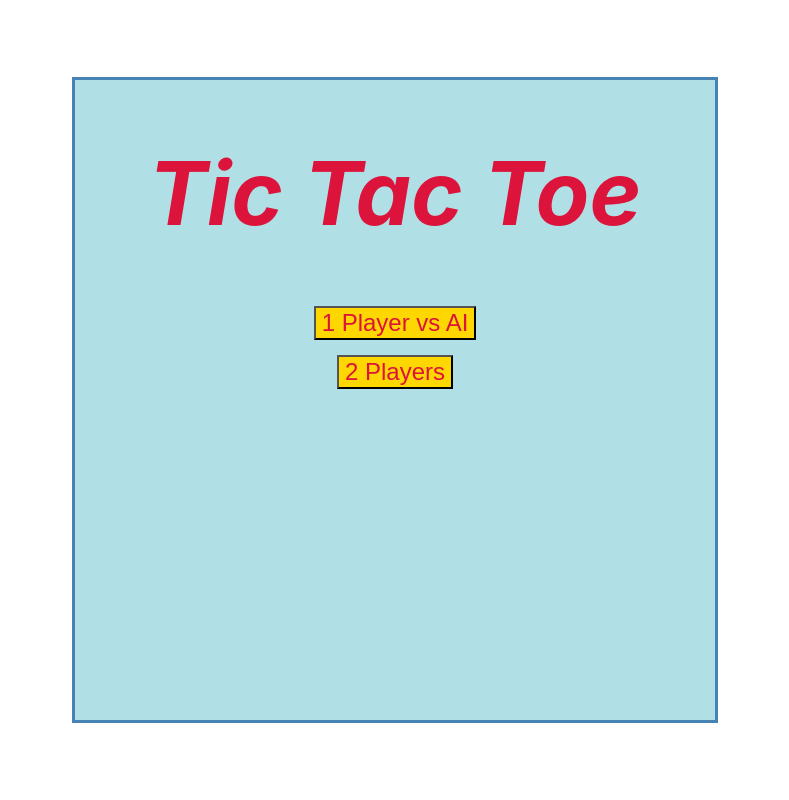
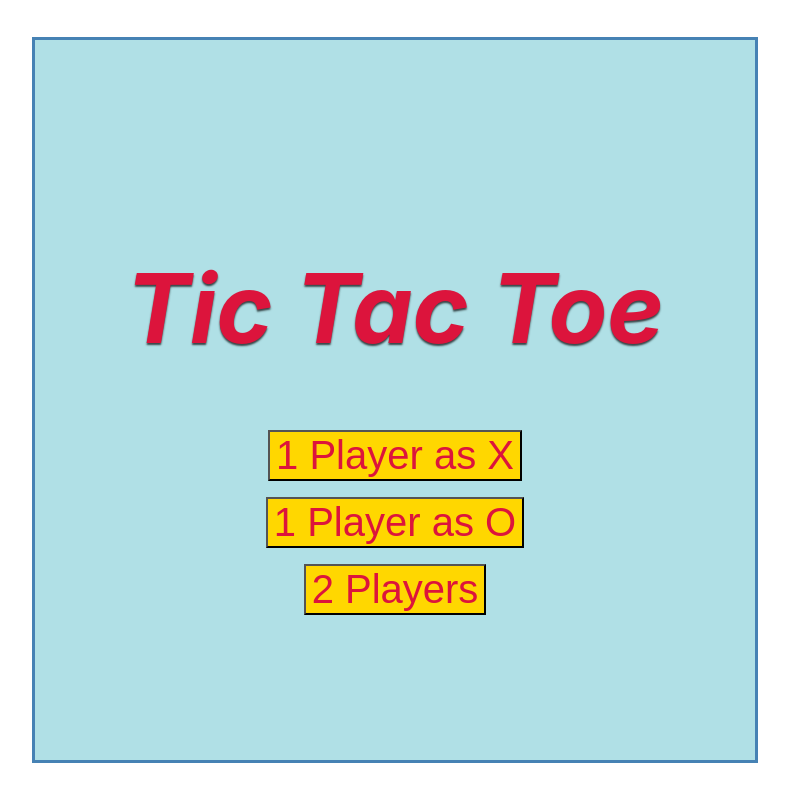
Before and after one commit to eabdullazyanov/tic-tac-toe-with-ai, a React (Create React App) app: page / in a window 1280 px wide. Shown: the whole page, without its empty margins (245-1034 px from the left). Built offline with nearby package versions, Linux system fonts and the light colour scheme.

Commit message:
Added "Play Again", "Main Menu" buttons; added the opportunity to play with 2 players; updated markup

```diff
--- a/package.json
+++ b/package.json
@@ -2,6 +2,7 @@
   "name": "tic-tac-toe",
   "version": "0.1.0",
   "private": true,
+  "homepage" : "https://eabdullazyanov.github.io/tic-tac-toe-with-ai/",
   "dependencies": {
     "@testing-library/jest-dom": "^4.2.4",
     "@testing-library/react": "^9.3.2",
--- a/src/App.css
+++ b/src/App.css
@@ -2,13 +2,14 @@
   display: flex;
   align-items: center;
   justify-content: center;
-  min-height: 100vh;
+  height: 100vmin;
 }
 .appInner {
   background-color: powderblue;
-  width: 80vh;
-  min-height: 80vh;
+  width: 90vmin;
+  height: 90vmin;
   border: steelblue solid 3px;
+  position: relative;
 }
 
 .mainMenu {
@@ -20,26 +21,27 @@
   flex-direction: column;
 }
 .mainMenu .gameTitle {
-  font-size: 88px;
+  font-size: 12vmin;
   font-weight: bold;
   font-style: italic;
-  margin: 60px 0;
+  margin: 8vmin 0;
   color: crimson;
+  text-shadow: 0 2px 2px rgba(0,0,0, .7);
 }
 .mainMenu button {
-  font-size: 24px;
+  font-size: 5vmin;
   color: crimson;
   background: gold;
 }
 .mainMenu button +button {
-  margin-top: 15px;
+  margin-top: 2vmin;
 }
 
 .field {
-  width: 75vh;
-  height: 75vh;
+  width: 85vmin;
+  height: 80vmin;
   display: grid;
-  margin: 10px auto 0;
+  margin: 2vmin auto 0;
   grid-template-columns: repeat(3, 1fr);
   grid-template-rows: repeat(3, 1fr);
   grid-gap: 5px;
@@ -53,7 +55,44 @@
   cursor: pointer;
   background: gold;
   transition: background .2s;
+  font-size: 17vmin;
+  color: tomato;
 }
 .cell:hover {
   background: khaki;
 }
+
+.statusBar {
+  text-align: center;
+  font-weight: bold;
+  margin-top: 1vmin;
+  height: 4vmin;
+  font-size: 4vmin;
+}
+
+.gameOver {
+  position: absolute;
+  left: 0;
+  right: 0;
+  bottom: 0;
+  top: 0;
+  background: rgba(255, 255, 255, .5);
+  display: flex;
+  align-items: center;
+  justify-content: center;
+  flex-direction: column;
+}
+.gameOver .message {
+  font-size: 10vmin;
+  font-weight: bold;
+  color: tomato;
+  text-shadow: 0 2px 2px rgba(0,0,0, .7);
+  margin-bottom: 5vmin;
+}
+.gameOver button {
+  font-size: 4vmin;
+}
+
+.gameOver button +button {
+  margin-top: 2vmin;
+}
--- a/src/App.jsx
+++ b/src/App.jsx
@@ -2,24 +2,33 @@ import React, { useState, useCallback } from 'react';
 import './App.css';
 import Game from './components/Game';
 import MainMenu from './components/MainMenu';
-import { APP_STATUS_MAIN_MENU, APP_STATUS_LOADING, APP_STATUS_GAME_IN_PROGRESS } from './constants';
+import {
+  APP_STATUS_MAIN_MENU, APP_STATUS_GAME, APP_STATUS_GAME_AS_X, APP_STATUS_GAME_AS_O, MIN, MAX,
+} from './constants';
 
 function App() {
   const [appStatus, setAppStatus] = useState(APP_STATUS_MAIN_MENU);
-  const startGame = useCallback(
-    () => {
-      setAppStatus(APP_STATUS_GAME_IN_PROGRESS);
-    },
-    [setAppStatus],
-  );
+
+  const startGame = useCallback(() => setAppStatus(APP_STATUS_GAME), []);
+  const startGameAsX = useCallback(() => setAppStatus(APP_STATUS_GAME_AS_X), []);
+  const startGameAsO = useCallback(() => setAppStatus(APP_STATUS_GAME_AS_O), []);
+  const returnToMainMenu = useCallback(() => setAppStatus(APP_STATUS_MAIN_MENU), []);
+
   return (
     <div className="App">
       <div className="appInner">
         {(() => {
           switch (appStatus) {
-            case APP_STATUS_MAIN_MENU: return <MainMenu startGame={startGame} />;
-            case APP_STATUS_LOADING: return null;
-            case APP_STATUS_GAME_IN_PROGRESS: return <Game />;
+            case APP_STATUS_MAIN_MENU: return (
+              <MainMenu
+                startGame={startGame}
+                startGameAsX={startGameAsX}
+                startGameAsO={startGameAsO}
+              />
+            );
+            case APP_STATUS_GAME: return <Game returnToMainMenu={returnToMainMenu} />;
+            case APP_STATUS_GAME_AS_X: return <Game ai={MIN} returnToMainMenu={returnToMainMenu} />;
+            case APP_STATUS_GAME_AS_O: return <Game ai={MAX} returnToMainMenu={returnToMainMenu} />;
             default: return null;
           }
         })()}
--- a/src/components/Game/index.jsx
+++ b/src/components/Game/index.jsx
@@ -1,7 +1,8 @@
 import React, { useState, useEffect, useCallback } from 'react';
+import PropTypes from 'prop-types';
 
 import {
-  MAX, MIN, sign, name, AI, AI_DELAY,
+  MAX, sign, name, AI_DELAY,
 } from '../../constants';
 import minimaxTree from '../../utils/minimaxTree';
 import { getOpponent, getBestChildIndex } from '../../utils';
@@ -9,11 +10,18 @@ import {
   generateEmptyField, getCellIndex, getFieldAfterMove, isGameOver,
 } from './utils';
 
-const Game = () => {
-  const [gameResult, setGameResult] = useState();
+const Game = ({ ai, returnToMainMenu }) => {
+  const [gameResult, setGameResult] = useState(null);
   const [whoseMove, setWhoseMove] = useState(MAX);
   const [currentMinimaxNode, setCurrentMinimaxNode] = useState(minimaxTree);
   const [field, updateField] = useState(() => generateEmptyField());
+
+  const setInitialState = useCallback(() => {
+    setGameResult(null);
+    setWhoseMove(MAX);
+    setCurrentMinimaxNode(minimaxTree);
+    updateField(generateEmptyField());
+  }, []);
 
   const makeMove = useCallback((cellIndex) => {
     const fieldAfterMove = getFieldAfterMove(field, whoseMove, cellIndex);
@@ -30,22 +38,24 @@ const Game = () => {
   }, [field, whoseMove, currentMinimaxNode]);
 
   const onCellClick = useCallback((cellId) => {
+    if (whoseMove === ai) return;
+
     const cellIndex = getCellIndex(cellId, field);
     if (field[cellIndex].occupiedBy == null) makeMove(cellIndex);
-  }, [field, makeMove]);
+  }, [field, whoseMove, ai, makeMove]);
 
   const makeAiMove = useCallback(() => {
-    const bestMove = getBestChildIndex(MIN, currentMinimaxNode.children);
+    const bestMove = getBestChildIndex(ai, currentMinimaxNode.children);
     makeMove(bestMove);
-  }, [currentMinimaxNode, makeMove]);
+  }, [currentMinimaxNode, ai, makeMove]);
 
   useEffect(() => {
-    if (whoseMove !== AI || gameResult != null) return undefined;
+    if (whoseMove !== ai || gameResult != null) return undefined;
 
     const timer = setTimeout(makeAiMove, AI_DELAY);
 
     return () => clearTimeout(timer);
-  }, [whoseMove, gameResult, currentMinimaxNode, makeAiMove]);
+  }, [whoseMove, gameResult, ai, currentMinimaxNode, makeAiMove]);
 
   return (
     <div className="game">
@@ -56,28 +66,41 @@ const Game = () => {
           </div>
         ))}
       </div>
-      <div>
+      <div className="statusBar">
         {
         gameResult == null
           ? (
             <div>
-              {name[whoseMove]}
-              &apos;s turn
+              {`${name[whoseMove]}'s turn (${sign[whoseMove]})`}
             </div>
           )
-          : (
-            <b>
-              {name[gameResult]}
-              won!
-            </b>
-          )
+          : ' '
         }
       </div>
-      <div>
-        <button type="button">Reset</button>
-      </div>
+      {gameResult != null && (
+        <div className="gameOver">
+          <div className="message">
+            {
+              gameResult === 0
+                ? 'Tie!'
+                : `${name[gameResult]} win!`
+            }
+          </div>
+          <button type="button" onClick={setInitialState}>Play again</button>
+          <button type="button" onClick={returnToMainMenu}>Main Menu</button>
+        </div>
+      )}
     </div>
   );
 };
 
+Game.propTypes = {
+  ai: PropTypes.number,
+  returnToMainMenu: PropTypes.func.isRequired,
+};
+
+Game.defaultProps = {
+  ai: null,
+};
+
 export default Game;
--- a/src/components/MainMenu.jsx
+++ b/src/components/MainMenu.jsx
@@ -1,17 +1,19 @@
 import React from 'react';
 import PropTypes from 'prop-types';
-import { GAME_MODE_1_PLAYER_VS_AI, GAME_MODE_2_PLAYERS } from '../constants';
 
-const MainMenu = ({ startGame }) => (
+const MainMenu = ({ startGame, startGameAsX, startGameAsO }) => (
   <div className="mainMenu">
     <div className="gameTitle">Tic Tac Toe</div>
-    <button type="button" onClick={() => startGame(GAME_MODE_1_PLAYER_VS_AI)}>1 Player vs AI</button>
-    <button type="button" onClick={() => startGame(GAME_MODE_2_PLAYERS)}>2 Players</button>
+    <button type="button" onClick={startGameAsX}>1 Player as X</button>
+    <button type="button" onClick={startGameAsO}>1 Player as O</button>
+    <button type="button" onClick={startGame}>2 Players</button>
   </div>
 );
 
 MainMenu.propTypes = {
   startGame: PropTypes.func.isRequired,
+  startGameAsX: PropTypes.func.isRequired,
+  startGameAsO: PropTypes.func.isRequired,
 };
 
 export default MainMenu;
--- a/src/constants.js
+++ b/src/constants.js
@@ -1,31 +1,22 @@
 export const FIELD_SIZE = 3;
 export const CELLS_NUMBER = FIELD_SIZE ** 2;
 
-export const MAX = 0;
-export const MIN = 1;
+export const MAX = 1;
+export const MIN = -1;
 
-export const winMark = {
-  [MAX]: 1,
-  [MIN]: -1,
-};
 export const sign = {
-  [MAX]: 'X',
-  [MIN]: 'O',
+  [MAX]: '✕',
+  [MIN]: '○',
 };
 export const name = {
   [MAX]: 'Player 1',
   [MIN]: 'Player 2',
 };
 
-export const PLAYER = MAX;
-export const AI = MIN;
-
 export const AI_DELAY = 500;
-
-export const GAME_MODE_1_PLAYER_VS_AI = 'GAME_MODE_1_PLAYER_VS_AI';
-export const GAME_MODE_2_PLAYERS = 'GAME_MODE_2_PLAYERS';
 
 // App status
 export const APP_STATUS_MAIN_MENU = 'APP_STATUS_MAIN_MENU';
-export const APP_STATUS_LOADING = 'APP_STATUS_LOADING';
-export const APP_STATUS_GAME_IN_PROGRESS = 'APP_STATUS_GAME_IN_PROGRESS';
+export const APP_STATUS_GAME = 'APP_STATUS_GAME';
+export const APP_STATUS_GAME_AS_X = 'APP_STATUS_GAME_AS_X';
+export const APP_STATUS_GAME_AS_O = 'APP_STATUS_GAME_AS_O';
--- a/src/utils/minimaxTree.js
+++ b/src/utils/minimaxTree.js
@@ -1,6 +1,6 @@
 /* eslint-disable no-param-reassign */
 
-import { CELLS_NUMBER, MAX, winMark } from '../constants';
+import { CELLS_NUMBER, MAX } from '../constants';
 import { hasWon, getOpponent, getBestChildValue } from '.';
 
 function generateChildren(mutableField, currentPlayer) {
@@ -11,7 +11,7 @@ function generateChildren(mutableField, currentPlayer) {
     mutableField[i] = currentPlayer;
     children[i] = {};
     if (hasWon(currentPlayer, mutableField)) {
-      children[i].value = winMark[currentPlayer];
+      children[i].value = currentPlayer;
     } else {
       generateNextPossibleMoves(children[i], mutableField, getOpponent(currentPlayer));
     }
```
